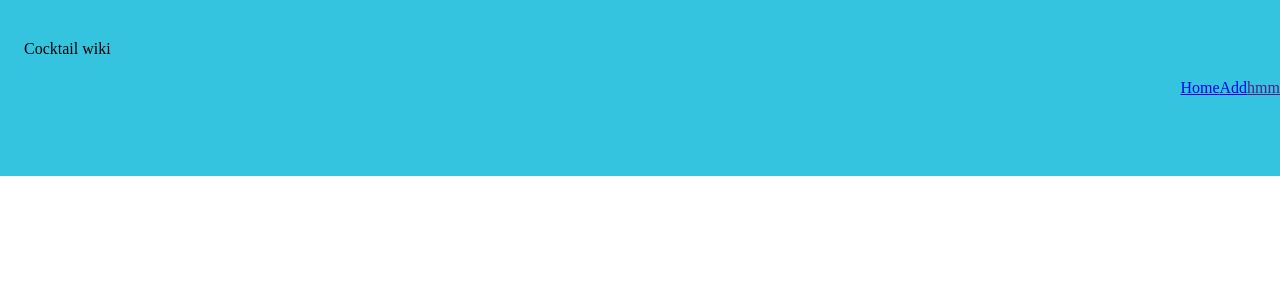
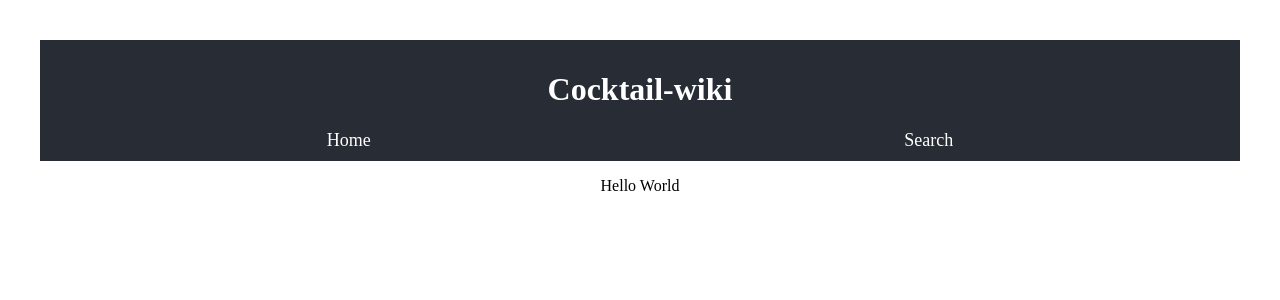
Before and after one commit to Heithem980/exercise-react-cocktail-API, a React (Vite) app: page / in a window 1280 px wide. Shown: the top 300 px of the page. Built offline with nearby package versions, Linux system fonts and the light colour scheme.

Commit message:
fixed header

```diff
--- a/src/components/Header.tsx
+++ b/src/components/Header.tsx
@@ -4,13 +4,13 @@ import "../css/Header.css";
 
 export function Header(): ReactElement {
     return (
-        <header className="header">
-        <p className="logo">Cocktail wiki</p>
-        <nav className="navbar">
-          <a className="link" href="/">Home</a>
-          <a className="link" href="/add-todo">Add</a>
-          <a className="link" href="">hmm</a>
-        </nav>
-      </header>
+      <header className="header">
+        <h1>Cocktail-wiki</h1>
+      <nav className="nav">
+        <a href="/" className="link">Home</a>
+        <a href="/about" className="link">Search</a>
+
+      </nav>
+    </header>
     );
   }
--- a/src/css/Header.css
+++ b/src/css/Header.css
@@ -1,13 +1,20 @@
 .header {
-    align-items: center;
-    display: flex;
-    justify-content: space-between;
+  padding: 10px 20px;
+  background-color: #282c34;
+  color: white;
+}
 
-    background-color: rgb(53, 196, 224);
+.nav {
+  display: flex;
+  justify-content: space-around;
+}
 
-    width: 100%;
+.link {
+  color: white;
+  text-decoration: none;
+  font-size: 18px;
+}
 
-    position: fixed;
-    top: 0;
-    left: 0;
-  }
+.p {
+  font-size: 50px;
+}
```
